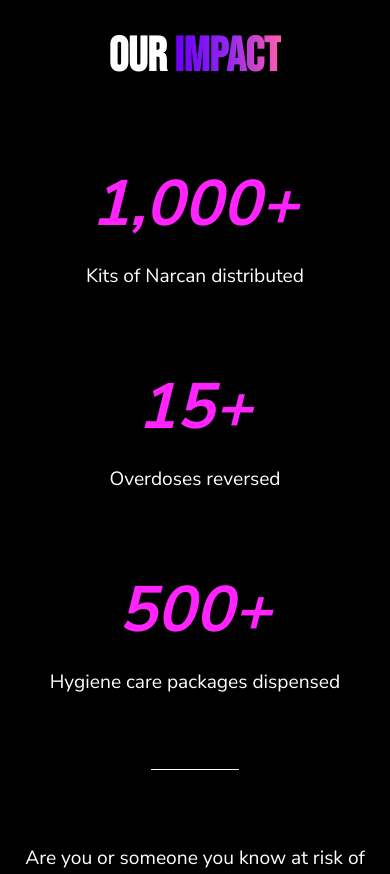
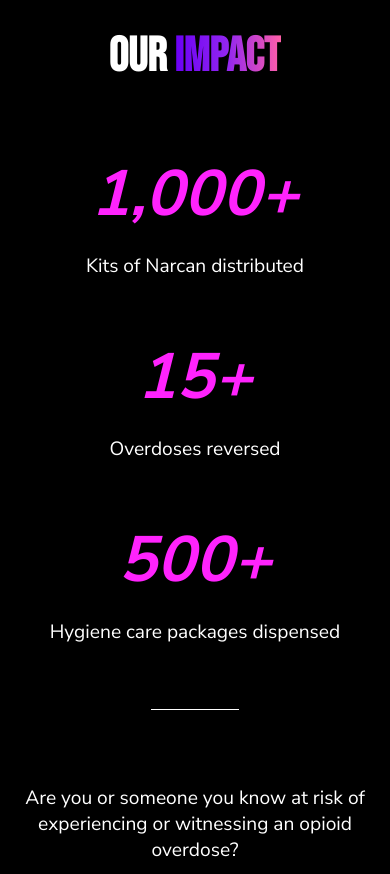
Before and after one commit to Prevent-Overdose/Prevent-Overdose, a React (Create React App) app in the folder frontend/: page / in a window 390 px wide. Shown: the part 1640-2514 px from the top of the page. Built offline with nearby package versions, Linux system fonts and the light colour scheme.

Commit message:
Update spacing for impact section on mobile

```diff
--- a/frontend/src/pages/Home.css
+++ b/frontend/src/pages/Home.css
@@ -544,16 +544,13 @@
 
   .impact-item {
     max-width: 100%;
-    margin: 20px 0;
   }
 
   .impact-item::before {
     display: none;
   }
 
-  .impact-item::after {
-    display: none;
-  }
+
 
   /* CLOSING SECTION */
 
```
